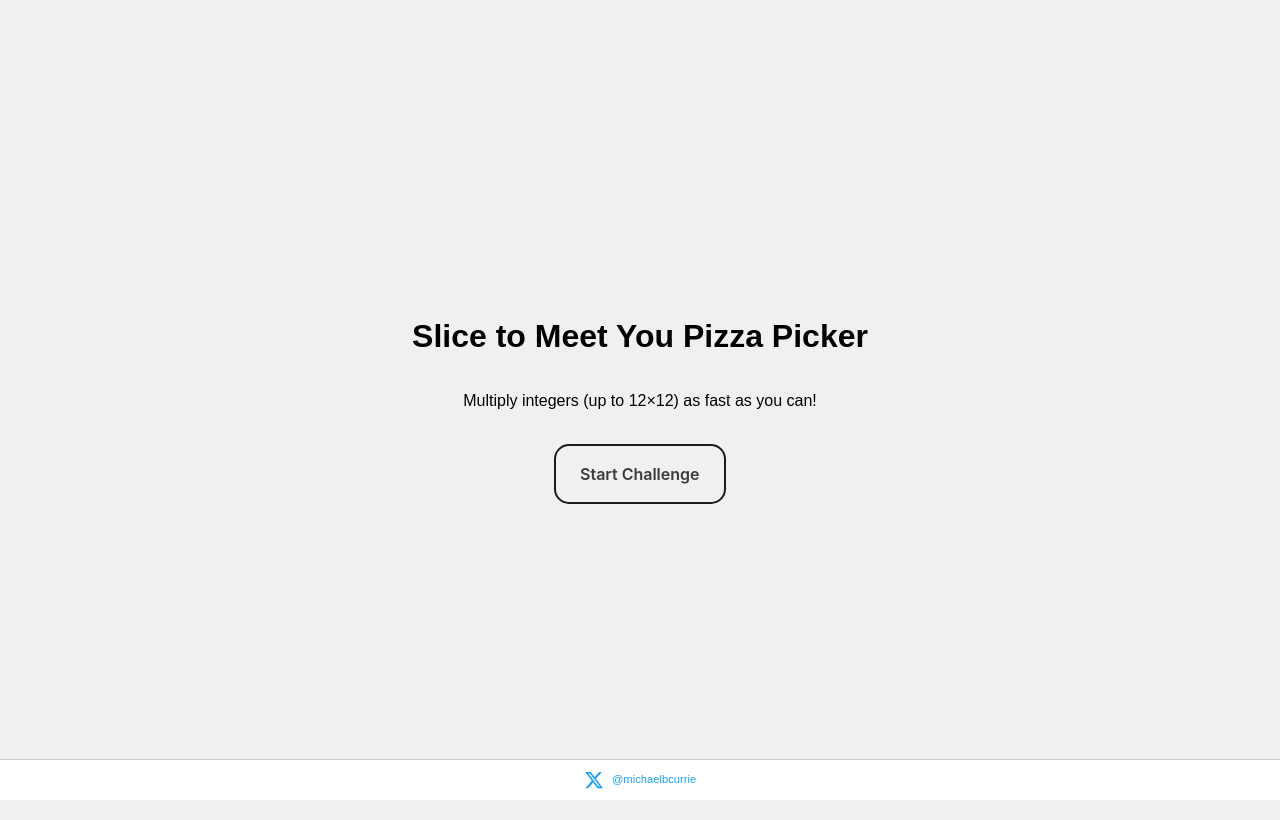
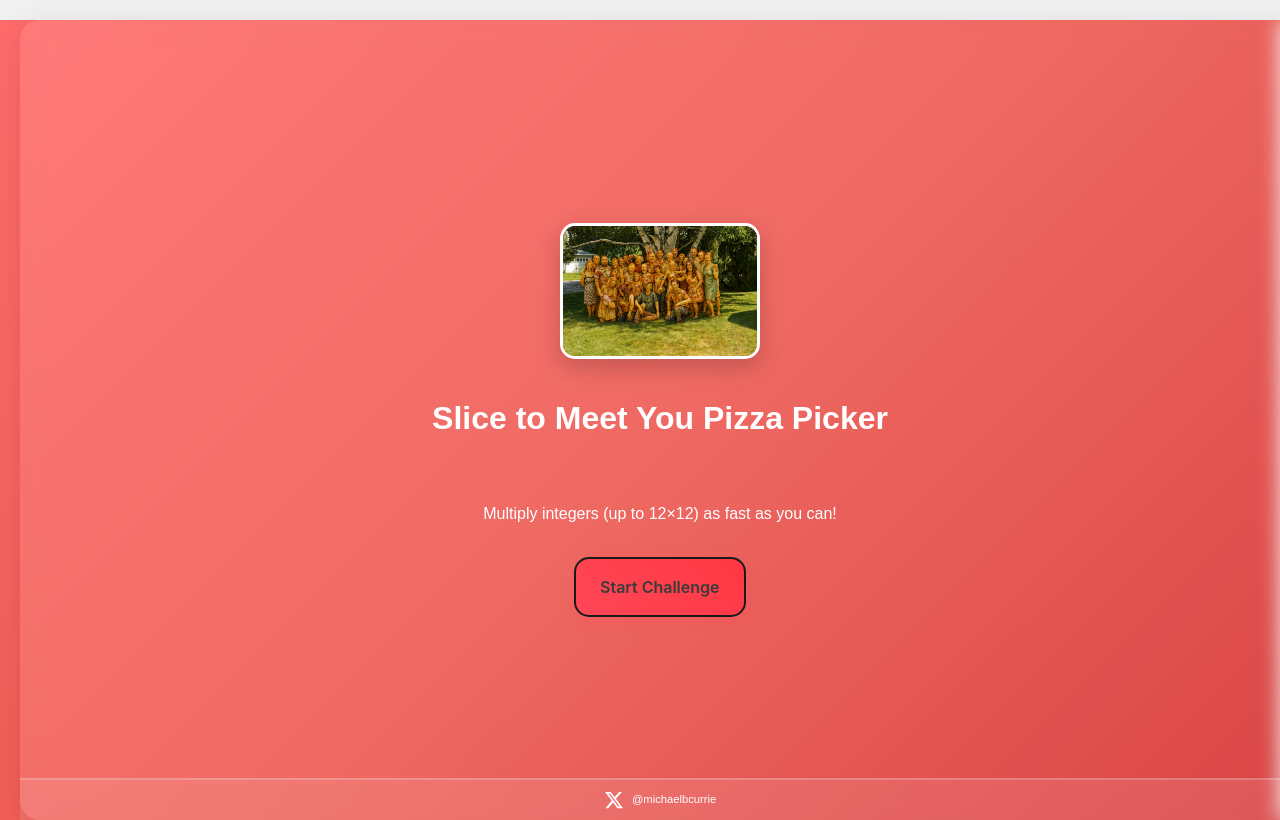
Before and after one commit to MichaelCurrie/times-tables-challenge, a Flask app: template templates/pizza.html in a window 1280 px wide. Run offline with Flask 3, Linux system fonts and the light colour scheme; the template is opened without the code that fills it, so the values that code supplies are empty.

Commit message:
add pizza theming

```diff
--- a/static/styles.css
+++ b/static/styles.css
@@ -371,3 +371,141 @@ footer svg {
     min-width: auto; /* Override fixed min-width */
   }
 }
+
+/* ==========================================================================
+   Pizza Theme Styles (for slicetomeetyou.com)
+   ========================================================================== */
+
+/* Pizza-themed background and colors */
+body.pizza-theme {
+  background: linear-gradient(135deg, #ff6b6b 0%, #ee5a52 50%, #d63031 100%);
+  color: #fff;
+}
+
+body.pizza-theme .container {
+  background: rgba(255, 255, 255, 0.1);
+  backdrop-filter: blur(10px);
+  border-radius: 20px;
+  margin: 20px;
+  box-shadow: 0 8px 32px rgba(0, 0, 0, 0.1);
+}
+
+/* Pizza header with image */
+.pizza-header {
+  display: flex;
+  flex-direction: column;
+  align-items: center;
+  margin-bottom: 30px;
+}
+
+.pizza-image {
+  width: 200px;
+  height: auto;
+  border-radius: 15px;
+  margin-bottom: 20px;
+  box-shadow: 0 8px 25px rgba(0, 0, 0, 0.2);
+  border: 3px solid #fff;
+}
+
+/* Pizza-themed buttons */
+body.pizza-theme .startButton {
+  background: linear-gradient(45deg, #ff4757, #ff3742);
+  color: white;
+  border: 2px solid #fff;
+  box-shadow: 0 4px 15px rgba(255, 71, 87, 0.3);
+}
+
+body.pizza-theme .startButton:hover {
+  background: linear-gradient(45deg, #ff3742, #ff2f3a);
+  transform: translateY(-2px);
+  box-shadow: 0 6px 20px rgba(255, 71, 87, 0.4);
+}
+
+body.pizza-theme button {
+  background: linear-gradient(45deg, #ff4757, #ff3742);
+  color: white;
+  border: 2px solid #fff;
+}
+
+body.pizza-theme button:hover {
+  background: linear-gradient(45deg, #ff3742, #ff2f3a);
+}
+
+/* Pizza-themed input */
+body.pizza-theme #answerInput {
+  background: rgba(255, 255, 255, 0.9);
+  border: 2px solid #ff4757;
+  color: #333;
+}
+
+body.pizza-theme #answerInput:focus {
+  border-color: #ff3742;
+  box-shadow: 0 0 10px rgba(255, 71, 87, 0.3);
+}
+
+/* Pizza-themed pills */
+body.pizza-theme .pill {
+  background-color: rgba(255, 255, 255, 0.3);
+  border: 1px solid rgba(255, 255, 255, 0.5);
+}
+
+body.pizza-theme .pill.correct {
+  background-color: #2ed573;
+  border-color: #2ed573;
+}
+
+body.pizza-theme .pill.incorrect {
+  background-color: #ff4757;
+  border-color: #ff4757;
+}
+
+/* Pizza-themed keypad */
+body.pizza-theme .key {
+  background: rgba(255, 255, 255, 0.9);
+  border: 2px solid #ff4757;
+  color: #333;
+}
+
+body.pizza-theme .key:hover {
+  background: #ff4757;
+  color: white;
+}
+
+/* Pizza-themed results */
+body.pizza-theme .heatmap-container {
+  background: rgba(255, 255, 255, 0.1);
+  border-radius: 15px;
+  padding: 20px;
+  border: 2px solid rgba(255, 255, 255, 0.2);
+}
+
+body.pizza-theme .stats-panel {
+  background: rgba(255, 255, 255, 0.1);
+  border-radius: 15px;
+  padding: 20px;
+  border: 2px solid rgba(255, 255, 255, 0.2);
+}
+
+/* Pizza-themed share button */
+body.pizza-theme .share-button {
+  background: linear-gradient(45deg, #ff4757, #ff3742);
+  border: 2px solid #fff;
+}
+
+body.pizza-theme .share-button:hover {
+  background: linear-gradient(45deg, #ff3742, #ff2f3a);
+}
+
+/* Pizza-themed footer */
+body.pizza-theme footer {
+  background: rgba(255, 255, 255, 0.1);
+  border-top: 2px solid rgba(255, 255, 255, 0.2);
+}
+
+body.pizza-theme footer a {
+  color: #fff;
+}
+
+body.pizza-theme footer a:hover {
+  color: #ffd700;
+}
--- a/templates/pizza.html
+++ b/templates/pizza.html
@@ -6,11 +6,14 @@
         <title>Slice to Meet You Pizza Picker</title>
         <link rel="stylesheet" href="{{ url_for('static', filename='styles.css') }}">
     </head>
-    <body>
+    <body class="pizza-theme">
         <div class="container">
             <!-- Start Screen -->
             <div id="startScreen">
-                <h1>Slice to Meet You Pizza Picker</h1>
+                <div class="pizza-header">
+                    <img src="{{ url_for('static', filename='pizza_family.png') }}" alt="Pizza Family" class="pizza-image">
+                    <h1>Slice to Meet You Pizza Picker</h1>
+                </div>
                 <p>Multiply integers (up to 12×12) as fast as you can!</p>
                 <br>
                 <button class="startButton" id="startButton" aria-label="Start Challenge" role="button">
```
